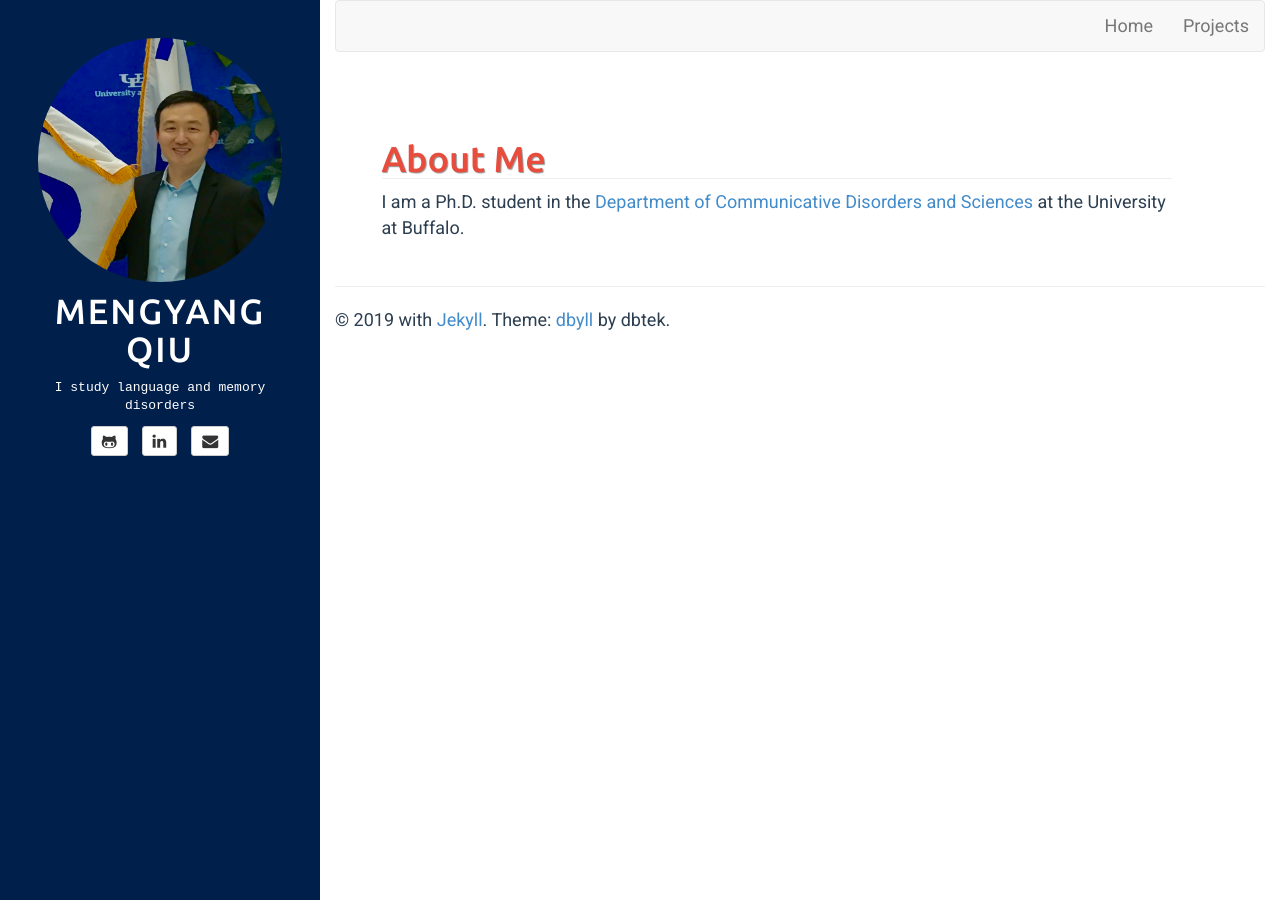
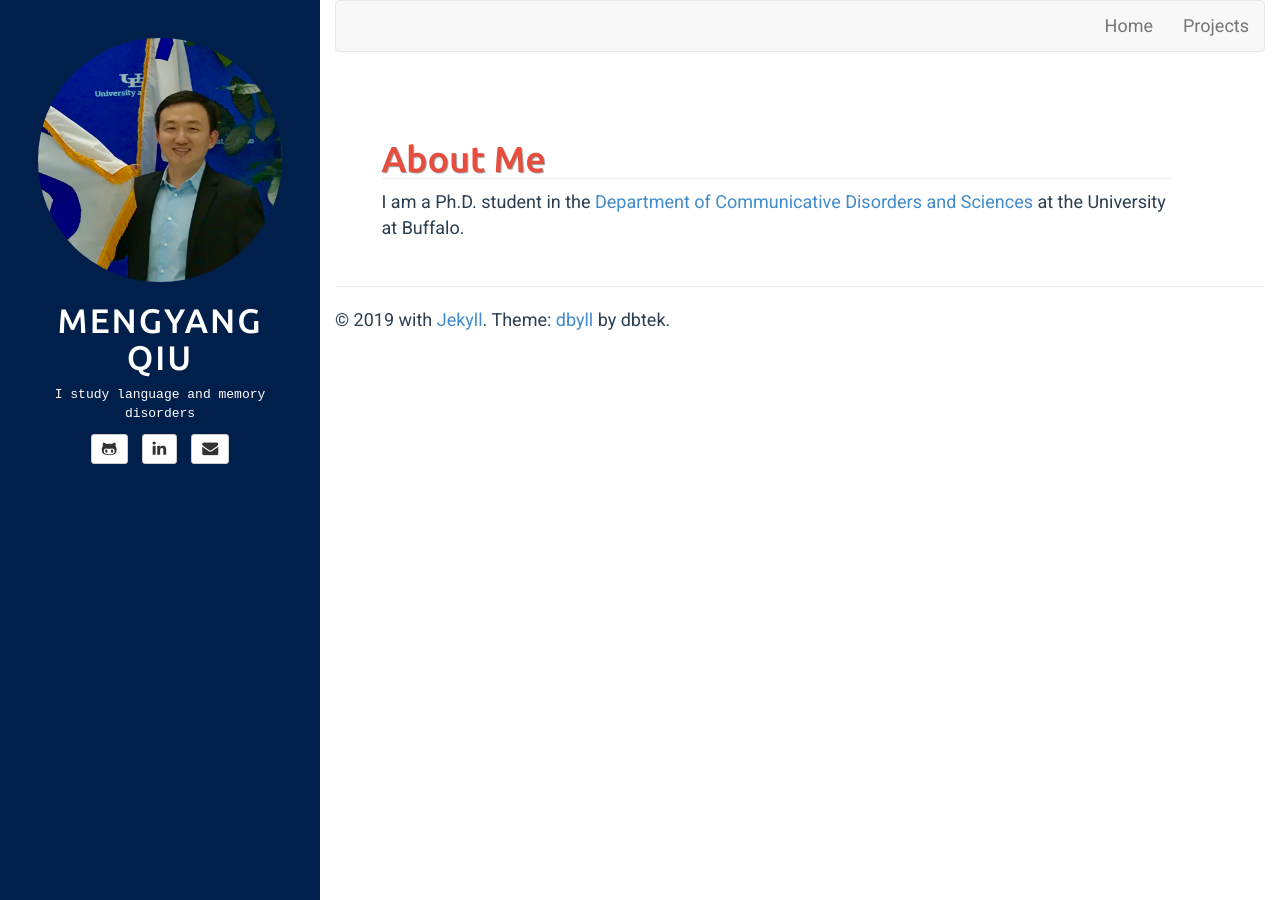
Before and after one commit to mengyangq/mengyangq.github.io, a Jekyll site: the page built from index.html, in a window 1280 px wide. Built offline with Jekyll 4.4.1, drawn with Linux system fonts in a browser that asks for light colours.

Commit message:
Update style.css

```diff
--- a/assets/css/style.css
+++ b/assets/css/style.css
@@ -25,10 +25,8 @@ body{
 }
 .sidebar-header .title{
 	letter-spacing: 2px;
-	font-size: 35px;
+	font-size: 34px;
 	text-transform: uppercase;
-	margin: 0 auto;
-	margin-bottom: 10px;
 }
 
 .sidebar-header .title a{
```
